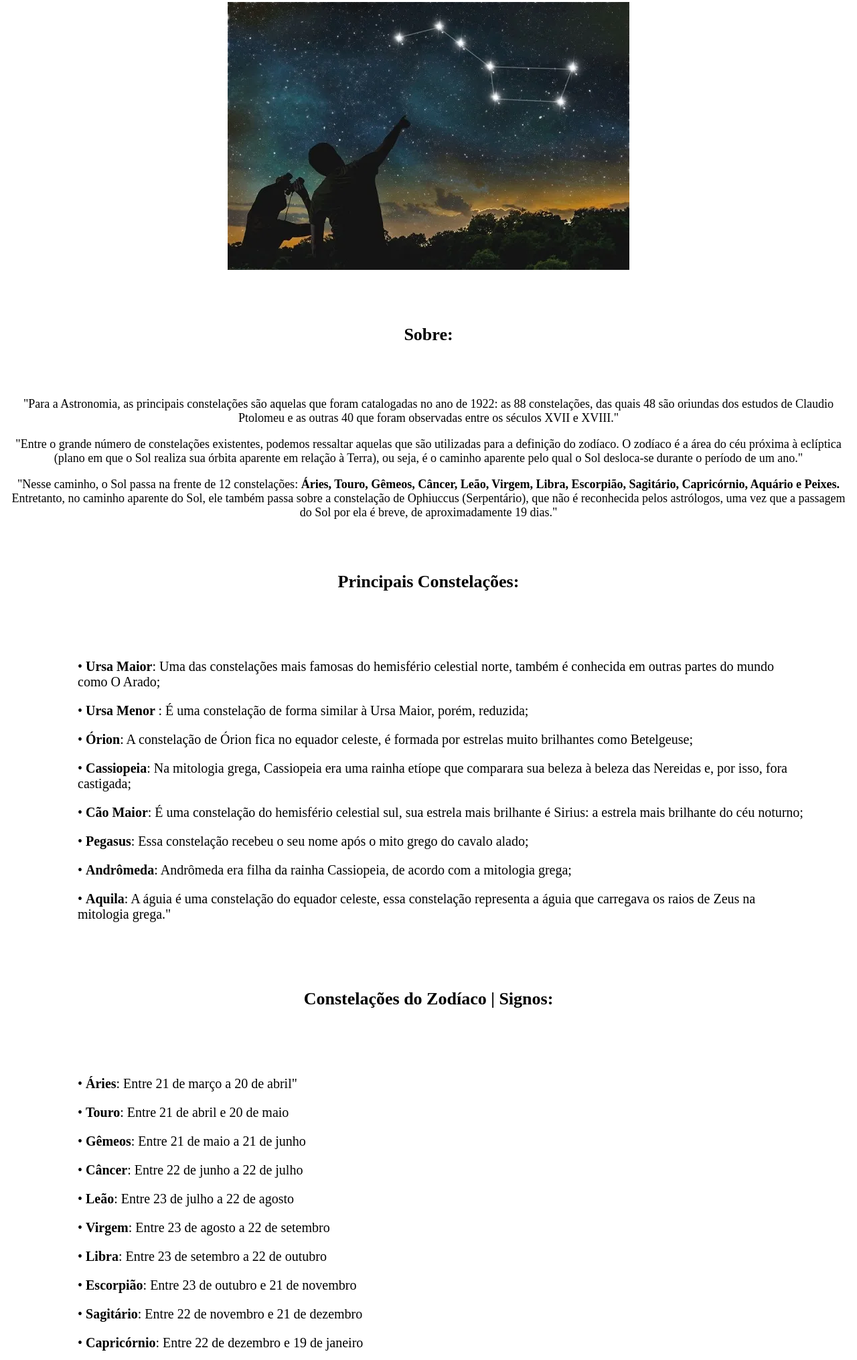
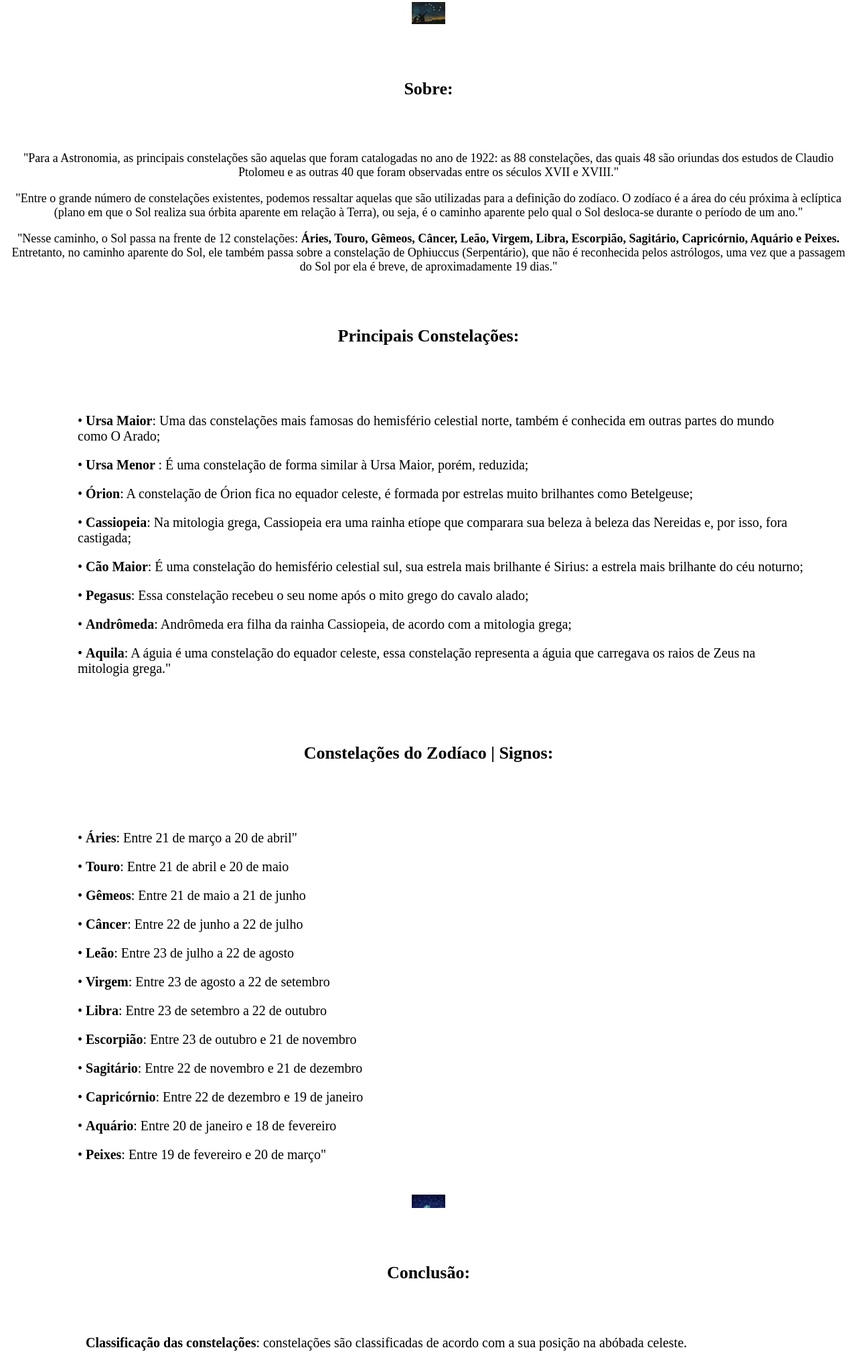
Before and after one commit to jomaatheus/atividade, a plain HTML site: page index.html in a window 1280 px wide. Shown: the part 766-2797 px from the top of the page at 67% size. Drawn offline with Linux system fonts and the light colour scheme.

Commit message:
Atualizar o index.html
altura em proporção ao width

```diff
--- a/index.html
+++ b/index.html
@@ -41,7 +41,7 @@
             agrupamento de estrelas.
         </p>
 
-        <img src="./img/ursa-maior.png" alt="imagem da ursa maior" width="auto">
+        <img src="./img/ursa-maior.png" alt="imagem da ursa maior" width="50vw">
 
         <h3 class="subtitulo">Sobre:</h3>
 
@@ -142,7 +142,7 @@
                 <li class="lista__informacoes__texto"><strong>Peixes</strong>: Entre 19 de fevereiro e 20 de março"
                 </li>
             </ul>
-            <img src="./img/zoadico.png" alt="constelações do zoadico" width="auto">
+            <img src="./img/zoadico.png" alt="constelações do zoadico" width="50vw">
         </div>
         <div class="lista">
             <h3 class="subtitulo">Conclusão:</h3>
```
